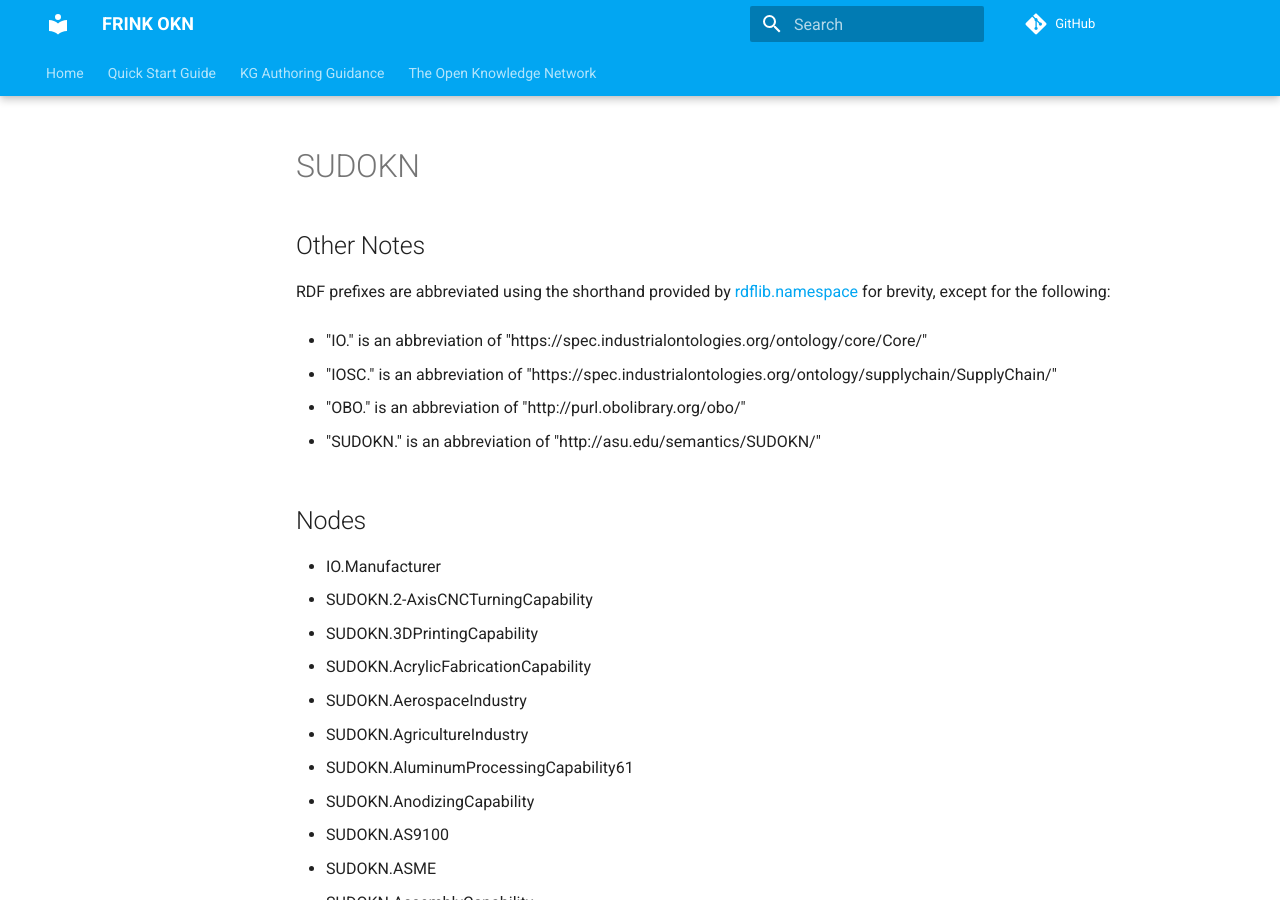
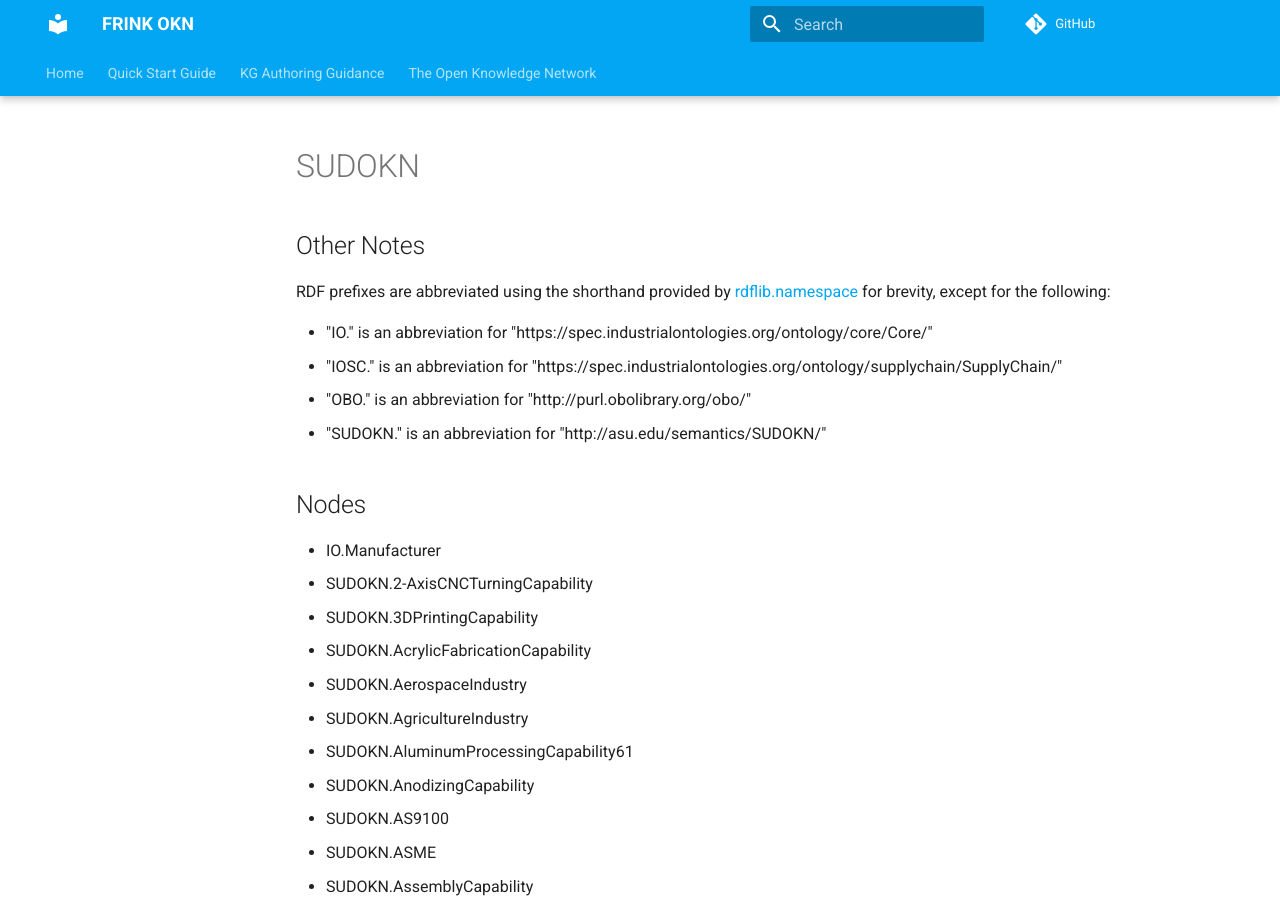
Before and after one commit to frink-okn/frink-landing-zone, an MkDocs documentation site: the page built from docs/okn/sudokn.md, in a window 1280 px wide and 900 px high. Built offline with MkDocs 1.6.1 and Material for MkDocs 9.7.7, drawn with Linux system fonts in a browser that asks for light colours; comment, search, counter and statistics services are not loaded.

Commit message:
edited it again... ugh

```diff
--- a/docs/okn/sudokn.md
+++ b/docs/okn/sudokn.md
@@ -3,13 +3,10 @@
 ## Other Notes
 RDF prefixes are abbreviated using the shorthand provided by [rdflib.namespace](https://rdflib.readthedocs.io/en/stable/apidocs/rdflib.namespace.html) for brevity, except for the following:
 
-  - "IO." is an abbreviation of "https://spec.industrialontologies.org/ontology/core/Core/"
-
-  - "IOSC." is an abbreviation of "https://spec.industrialontologies.org/ontology/supplychain/SupplyChain/"
-
-  - "OBO." is an abbreviation of "http://purl.obolibrary.org/obo/"
-
-  - "SUDOKN." is an abbreviation of "http://asu.edu/semantics/SUDOKN/"
+- "IO." is an abbreviation for "https://spec.industrialontologies.org/ontology/core/Core/"
+- "IOSC." is an abbreviation for "https://spec.industrialontologies.org/ontology/supplychain/SupplyChain/"
+- "OBO." is an abbreviation for "http://purl.obolibrary.org/obo/"
+- "SUDOKN." is an abbreviation for "http://asu.edu/semantics/SUDOKN/"
 
 ## Nodes
 - IO.Manufacturer
```
